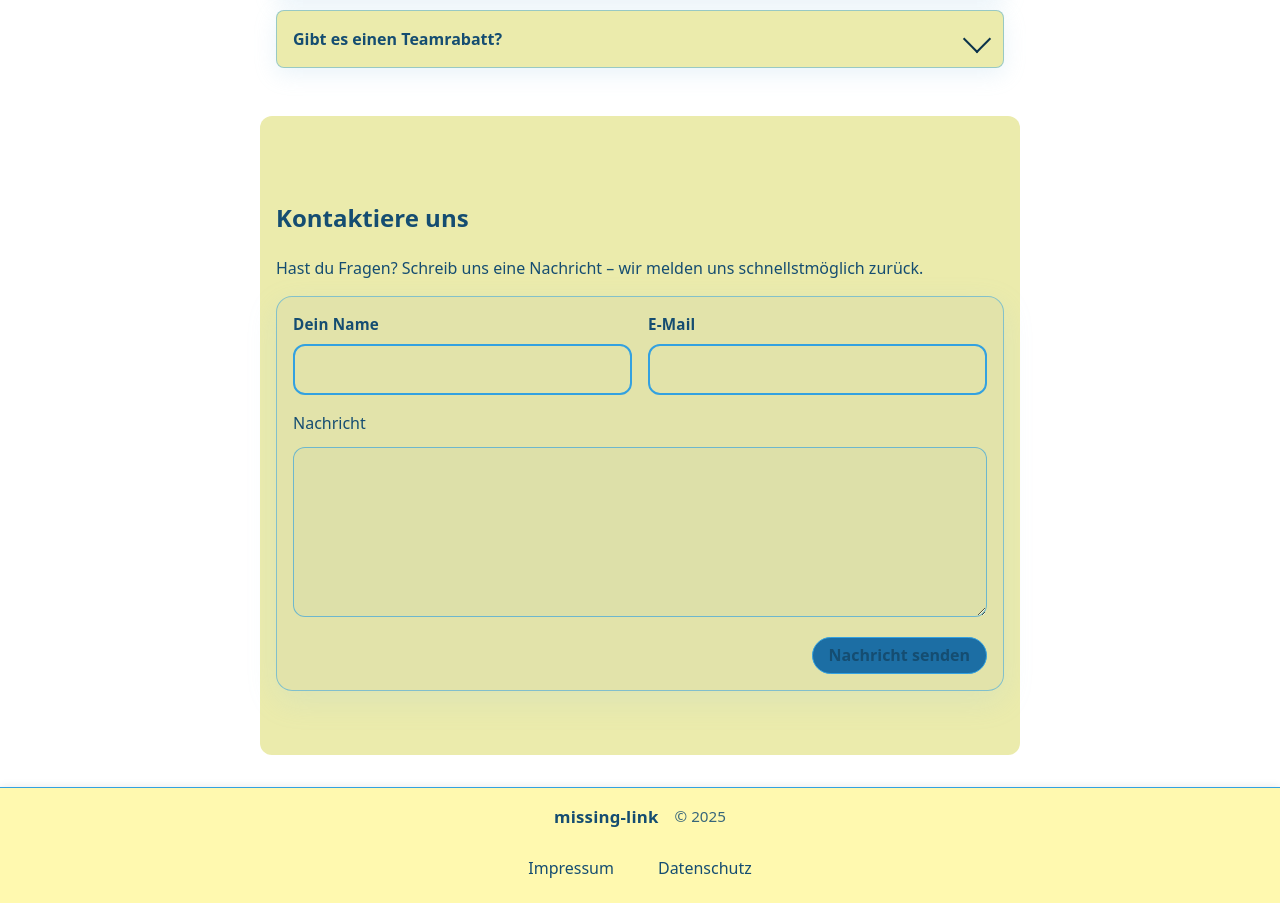
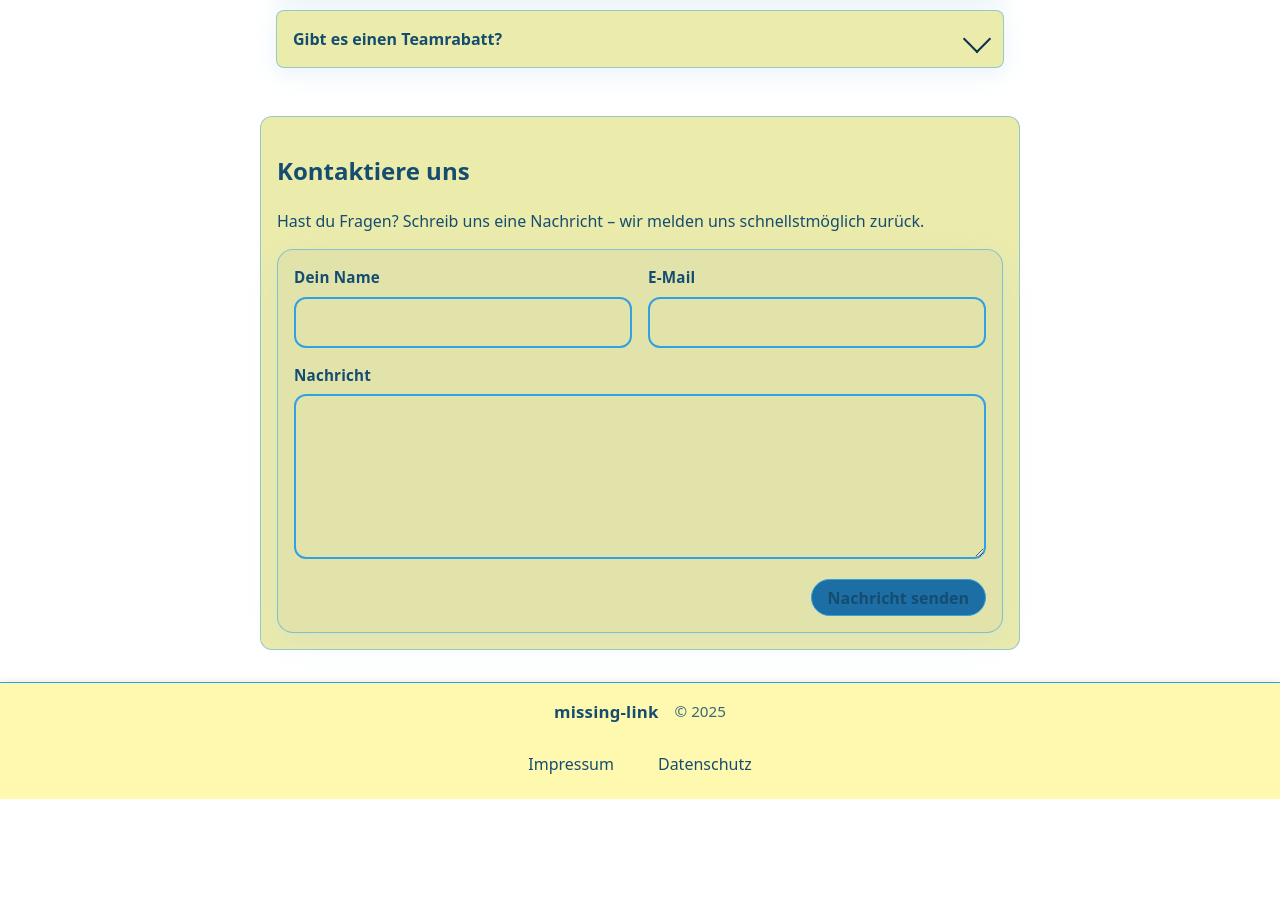
Before and after one commit to g0r1s3/missing-link-frontend, a React (Vite) app: page / in a window 1280 px wide. Shown: the part 1089-1992 px from the top of the page. After the commit the page ends 1888 px from the top, so only its background shows below. Built offline with nearby package versions, Linux system fonts and the light colour scheme.

Commit message:
Refactored TextArea and LPContact Component

```diff
--- a/src/components/LPContact/LPContact.css
+++ b/src/components/LPContact/LPContact.css
@@ -2,6 +2,7 @@
 .ml-contact {
   background: color-mix(in oklab, var(--color-bg) 92%, var(--color-text) 8%);
   color: var(--color-text);
+    border: 1px solid color-mix(in oklab, var(--color-border) 45%, transparent);
     border-radius: var(--radius-md, 16px);
   /* entferne die obere Linie (verursachte blauen Strich) */
   /* border-top: 1px solid color-mix(in oklab, var(--color-border) 45%, transparent); */
@@ -10,7 +11,7 @@
 .ml-contact__container {
   max-width: 960px;
   margin: 0 auto;
-  padding: 4rem 1rem;
+  padding: 1rem 1rem;
 }
 
 /* Abgerundetes Panel – sichtbare Rundungen dank overflow: hidden */
@@ -46,30 +47,9 @@
   }
 }
 
-.ml-contact__label {
-  font-weight: 500;
-  color: var(--color-text);
-}
+/* Entfernt: Label- und Textarea-spezifisches Styling, ist jetzt in TextArea.css */
 
-/* Weicheres Textarea-Design – gleicher Radius wie Panel */
-.ml-contact__textarea {
-  width: 100%;
-  min-height: 8rem;
-  padding: 0.75rem 0.9rem;
-  color: var(--color-text);
-  background: color-mix(in oklab, var(--color-bg) 86%, var(--color-text) 14%);
-  border: 1px solid color-mix(in oklab, var(--color-border) 65%, transparent);
-  border-radius: var(--radius-md, 12px);
-  resize: vertical;
-  outline: none;
-  transition: border-color 160ms ease, box-shadow 160ms ease, background-color 160ms ease;
-}
-
-.ml-contact__textarea:focus {
-  border-color: color-mix(in oklab, var(--color-border) 85%, var(--color-text) 15%);
-  box-shadow: 0 0 0 3px color-mix(in oklab, var(--color-accent, #33A1E0) 20%, transparent);
-}
-
+/* ... existing code ... */
 .ml-contact__actions {
   margin-top: 0.25rem;
   display: flex;
--- a/src/components/LPContact/LPContact.tsx
+++ b/src/components/LPContact/LPContact.tsx
@@ -2,7 +2,7 @@
 // @ts-ignore
 import React, { useState } from 'react'
 import './LPContact.css'
-import { TextField, Button } from '../' // aus dem Komponenten-Index
+import { TextField, Button, TextArea } from '../' // aus dem Komponenten-Index
 
 const LPContact: React.FC = () => {
     const [name, setName] = useState('')
@@ -51,12 +51,9 @@ const LPContact: React.FC = () => {
                             </div>
 
                             <div className="ml-contact__row">
-                                <label htmlFor="contact-message" className="ml-contact__label">
-                                    Nachricht
-                                </label>
-                                <textarea
+                                <TextArea
                                     id="contact-message"
-                                    className="ml-contact__textarea"
+                                    label="Nachricht"
                                     value={message}
                                     onChange={(e) => setMessage(e.target.value)}
                                     rows={6}
--- /dev/null
+++ b/src/components/TextArea/TextArea.css
@@ -0,0 +1,39 @@
+/* src/components/TextArea/TextArea.css */
+
+/* Wrapper auf volle Breite strecken – identisch zu TextField-Verhalten */
+.tf-root.tf-root--textarea {
+  display: flex;
+  flex-direction: column;
+  gap: var(--space-2);
+  color: var(--color-text);
+  font-size: 0.95rem;
+  width: 100%;
+  min-width: 0; /* wichtig in Grid/Flex-Layouts */
+}
+
+/* TextArea selbst: volle Breite und nur vertikal resizebar.
+   Basis-Styles (Padding, Border, Hintergrund etc.) kommen von .tf-input aus der TextField-CSS.
+   Damit sind Hover/Focus exakt identisch. */
+.tf-root.tf-root--textarea .tf-input {
+  width: 100%;
+  max-width: 100%;
+  min-width: 0;
+  box-sizing: border-box;
+  resize: vertical;   /* nur nach unten vergrößerbar */
+  min-height: 8rem;   /* angenehme Anfangshöhe */
+}
+
+/* Fehlerzustand nutzt die gleichen Utility-Klassen wie das TextField */
+.tf-root.tf-root--textarea .tf-input--error {
+  /* keine Überschreibung der Hover/Focus-Farben – entspricht TextField */
+}
+
+.tf-root.tf-root--textarea .tf-helper {
+  font-size: 0.8rem;
+  opacity: 0.9;
+}
+
+.tf-root.tf-root--textarea .tf-helper--error {
+  /* Farben werden bereits in der bestehenden TextField-CSS definiert.
+     Hier kein Override, damit alles konsistent bleibt. */
+}
--- /dev/null
+++ b/src/components/TextArea/TextArea.tsx
@@ -0,0 +1,44 @@
+// src/components/TextArea/TextArea.tsx
+// @ts-ignore
+import React from 'react';
+import './TextArea.css';
+
+export type TextAreaProps = Omit<
+  React.TextareaHTMLAttributes<HTMLTextAreaElement>,
+  'children'
+> & {
+  id: string;
+  label?: string;
+  error?: string;
+  helperText?: string;
+};
+
+const TextArea = React.forwardRef<HTMLTextAreaElement, TextAreaProps>(
+  ({ id, label, error, helperText, className = '', ...rest }, ref) => {
+    return (
+      <div className={`tf-root tf-root--textarea`}>
+        {label && (
+          <label htmlFor={id} className="tf-label">
+            {label}
+          </label>
+        )}
+        <textarea
+          id={id}
+          ref={ref}
+          className={`tf-input ${error ? 'tf-input--error' : ''} ${className}`}
+          {...rest}
+        />
+        {(helperText || error) && (
+          <div className={`tf-helper ${error ? 'tf-helper--error' : ''}`}>
+            {error ?? helperText}
+          </div>
+        )}
+      </div>
+    );
+  }
+);
+
+TextArea.displayName = 'TextArea';
+
+export default TextArea;
+export { TextArea };
--- /dev/null
+++ b/src/components/TextArea/index.ts
@@ -0,0 +1,3 @@
+// src/components/TextArea/index.ts
+export { default as TextArea } from './TextArea';
+export type { TextAreaProps } from './TextArea';
--- a/src/components/index.ts
+++ b/src/components/index.ts
@@ -10,3 +10,4 @@ export * from './PasswordField'
 export * from './TextFlied'
 export * from './Tickbox'
 export * from './LPContact'
+export * from './TextArea'
--- a/src/styles/theme.css
+++ b/src/styles/theme.css
@@ -5,7 +5,8 @@
   --color-text: #FFF9AF;        /* warm pale yellow for contrast */
   --color-accent: #33A1E0;      /* bright cyan-blue */
   --color-accent-dark: #1C6EA4; /* medium azure for active/pressed */
-  --color-border: #33A1E0;      /* border aligns with accent */
+  --color-border: #33A1E0;
+    --color-error: #d33;/* border aligns with accent */
   --shadow: #0a1f2b;            /* darkened bg for shadows */
 
   /* spacing, radii, etc. */
```
